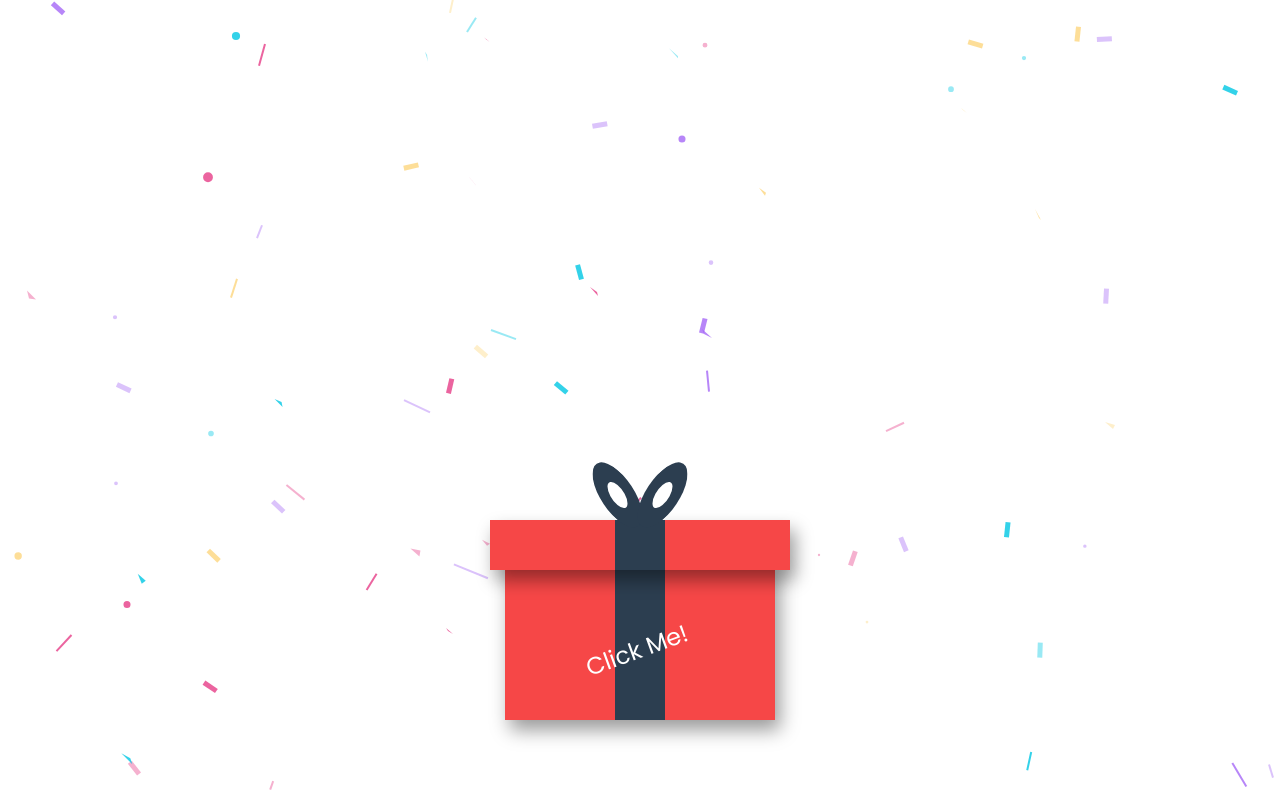
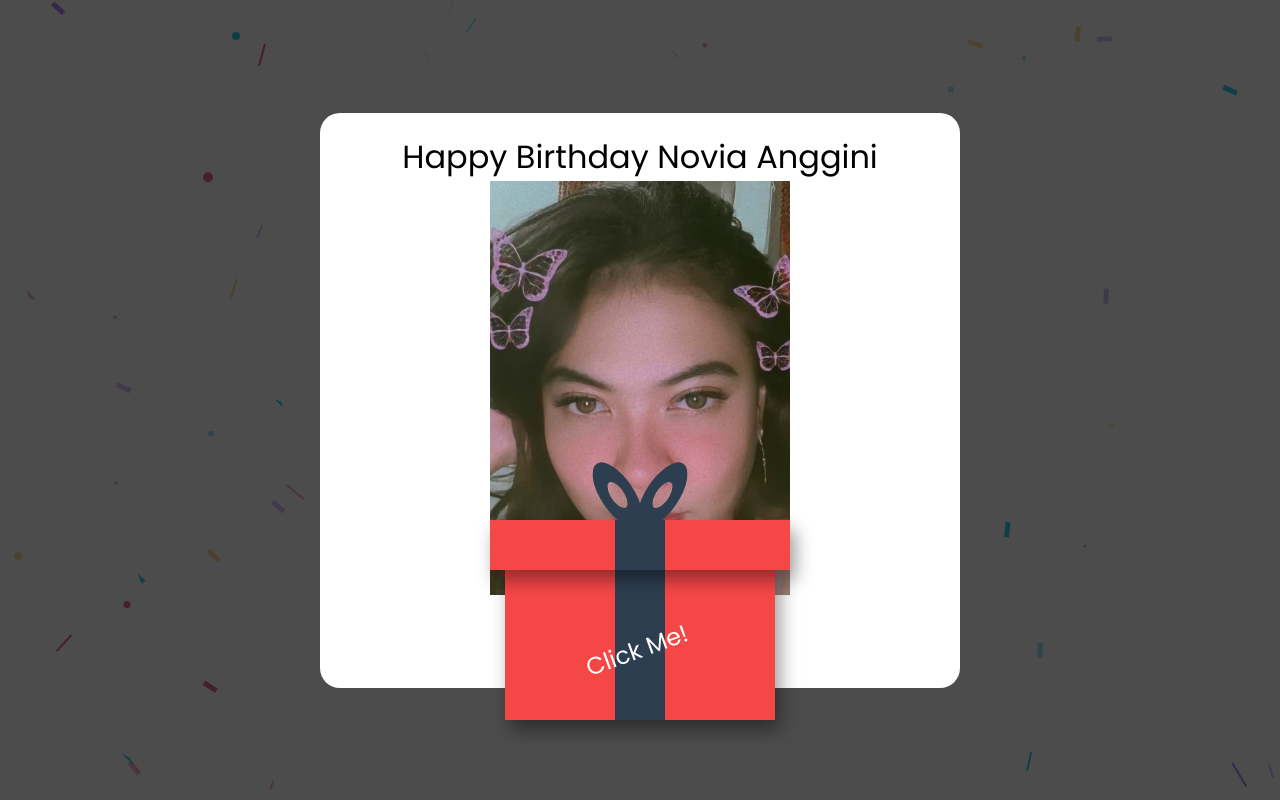
Before and after one commit to agungwibowo182/novia-anggini, a plain HTML site: page index.html in a window 1280 px wide. Drawn offline with Linux system fonts and the light colour scheme.

Commit message:
Update index.html
edit image

```diff
--- a/index.html
+++ b/index.html
@@ -16,15 +16,15 @@
   <canvas id="confetti"></canvas>
 
   <!-- load tampilan awal -->
-<!--   <div class="tampil" id="tampil">
+  <div class="tampil" id="tampil">
     <div class="tampil-body">
       <div>
-        <h1>Novia Anggini Birthday Coming Soon</h1>
-        <img src="cake128.png"><br>
+        <h1>Happy Birthday Novia Anggini</h1>
+        <img src="novia.png"><br>
         <button onclick=" putarmusic()">LANJUTKAN</button>
       </div>
     </div>
-  </div> -->
+  </div>
   <!-- tampilan awal -->
 
 
```
